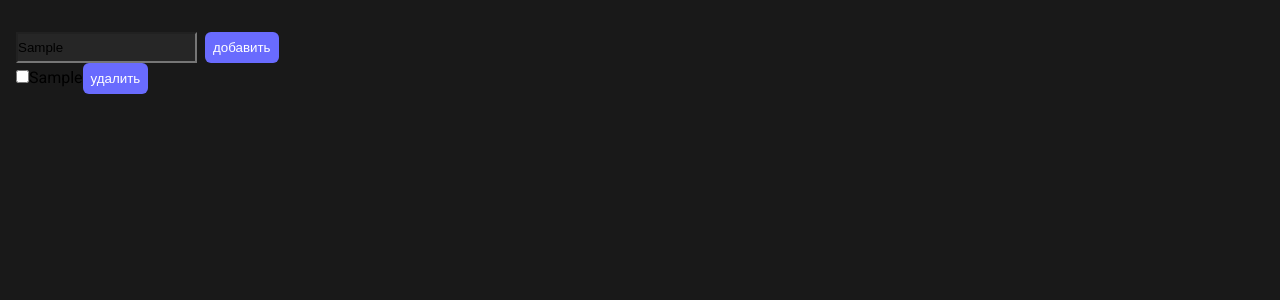
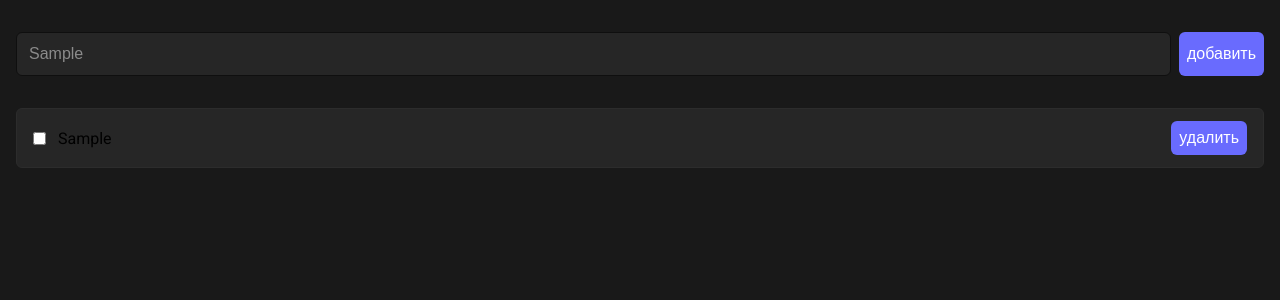
Before and after one commit to davidbraginsky/mindbox_todo, a React (Vite) app: page / in a window 1280 px wide. Both pictures are taken after typing "Sample" into the empty fields and a click on the button "добавить". Shown: the top 300 px of the page. Built offline with nearby package versions, Linux system fonts and the light colour scheme.

Commit message:
added more color variables and updaated todo styles

```diff
--- a/src/components/base/BaseButton/BaseButton.module.css
+++ b/src/components/base/BaseButton/BaseButton.module.css
@@ -5,4 +5,5 @@
   color: white;
   padding: 8px;
   border-radius: 6px;
+  font-size: 16px;
 }
--- a/src/components/base/BaseInput/BaseInput.module.css
+++ b/src/components/base/BaseInput/BaseInput.module.css
@@ -1,3 +1,13 @@
 .input {
-  background-color: var(--secondary-bg-color)
+  background-color: var(--secondary-bg-color);
+  padding: 12px;
+  outline: none;
+  border: 1px solid var(--dark-border);
+  font-size: 16px;
+  border-radius: 6px;
+  color: var(--text-color);
 }
+
+.input::placeholder {
+  color: var(--light-text-color);
+}
--- a/src/components/todo/Todo/Todo.module.css
+++ b/src/components/todo/Todo/Todo.module.css
@@ -0,0 +1,16 @@
+.todo {
+    background-color: var(--secondary-bg-color);
+    margin-bottom: 16px;
+    display: flex;
+    align-items: center;
+    gap: 16px;
+    padding: 12px 16px;
+    border-radius: 6px;
+    border: 1px solid var(--light-grey-border);
+}
+
+.column {
+    display: flex;
+    gap: 12px;
+    flex-grow: 1;
+}
--- a/src/components/todo/Todo/Todo.tsx
+++ b/src/components/todo/Todo/Todo.tsx
@@ -16,9 +16,11 @@ type TodoProps = {
 
 const Todo: FC<TodoProps> = ({ className = EMPTY_STRING, todo, onToggleCheckbox, onRemove }) => {
   return (
-    <li>
-      <BaseCheckbox checked={todo.isCompleted} onChange={onToggleCheckbox} />
-      <span>{todo.text}</span>
+    <li className={`${styles.todo} ${className}`}>
+      <div className={styles.column}>
+        <BaseCheckbox checked={todo.isCompleted} onChange={onToggleCheckbox} />
+        <span>{todo.text}</span>
+      </div>
       <BaseButton onClick={onRemove}>{LabelsProvider.DELETE}</BaseButton>
     </li>
   );
--- a/src/components/todo/TodoForm/TodoForm.module.css
+++ b/src/components/todo/TodoForm/TodoForm.module.css
@@ -1,3 +1,7 @@
 .inputRow {
   gap: 8px;
 }
+
+.input {
+  flex-grow: 1;
+}
--- a/src/components/todo/TodoForm/TodoForm.tsx
+++ b/src/components/todo/TodoForm/TodoForm.tsx
@@ -30,7 +30,7 @@ const TodoForm: FC<TodoFormProps> = ({ className = EMPTY_STRING }) => {
   return (
     <BaseForm onSubmit={onSubmitForm}>
       <Row className={styles.inputRow}>
-        <BaseInput onChange={onChangeText} value={text} placeholder={LabelsProvider.DO_SOMETHING} />
+        <BaseInput className={styles.input} onChange={onChangeText} value={text} placeholder={LabelsProvider.NEW_TODO} />
         <BaseButton type="submit">{LabelsProvider.ADD}</BaseButton>
       </Row>
     </BaseForm>
--- a/src/components/todo/TodoList/TodoList.module.css
+++ b/src/components/todo/TodoList/TodoList.module.css
@@ -1,3 +1,4 @@
 .list {
   list-style: none;
+  margin-top: 32px;
 }
--- a/src/l10n/LabelsProvider.ts
+++ b/src/l10n/LabelsProvider.ts
@@ -1,5 +1,5 @@
 export const LabelsProvider = {
     ADD: "добавить",
     DELETE: "удалить",
-    DO_SOMETHING: "что-то сделать..."
+    NEW_TODO: "новая задачка..."
 }
--- a/src/styles/global.css
+++ b/src/styles/global.css
@@ -12,6 +12,10 @@
   --primary-bg-color: #191919;
   --secondary-bg-color: #262626;
   --light-blue-color: #696bfe;
+  --light-grey-border: #2c2c2c;
+  --dark-border: #0f0f0f;
+  --text-color: #8b8b8b;
+  --light-text-color: #5a5a5a;
 }
 
 body {
```
Lines whose indentation alone changed are shown as unchanged.
